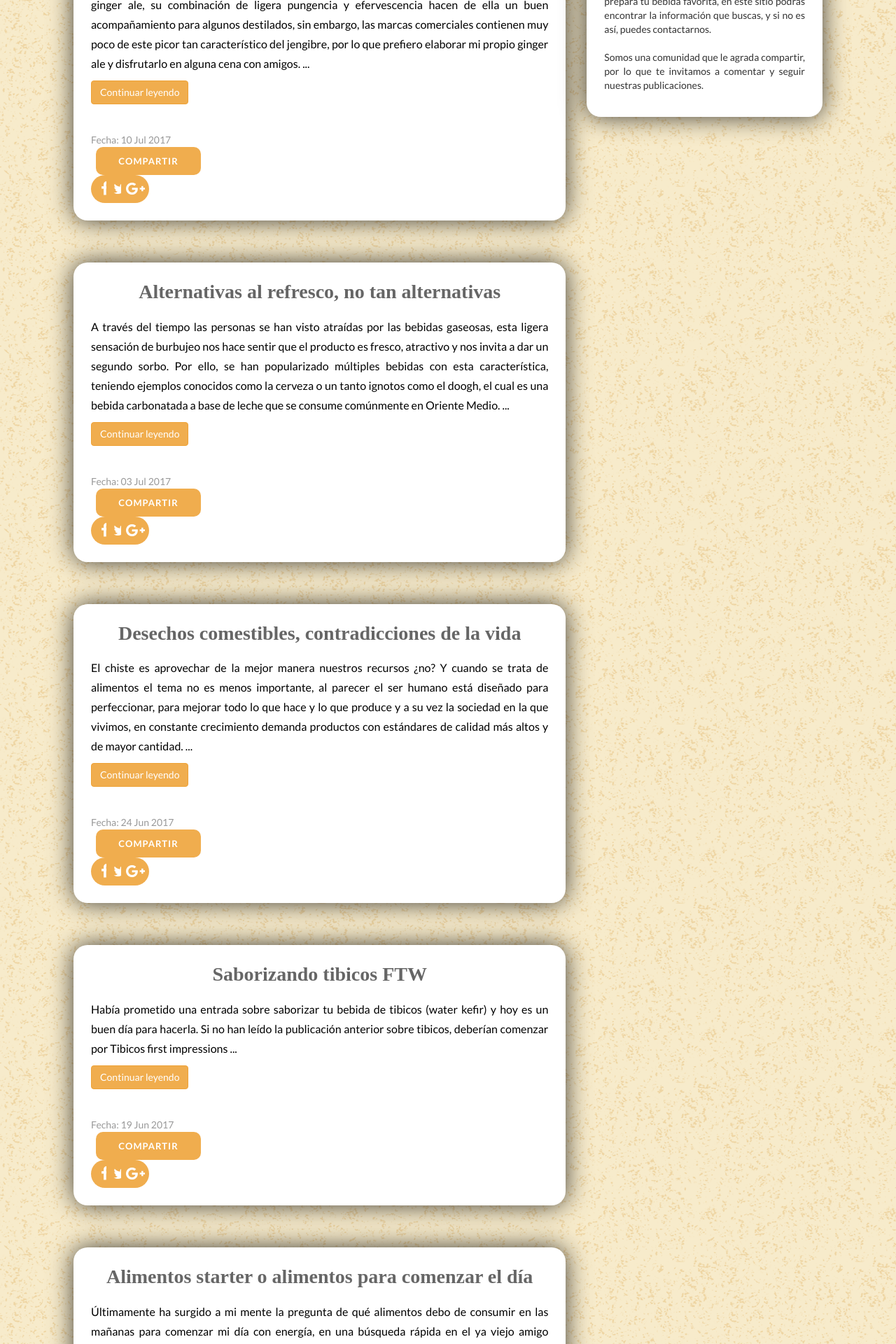
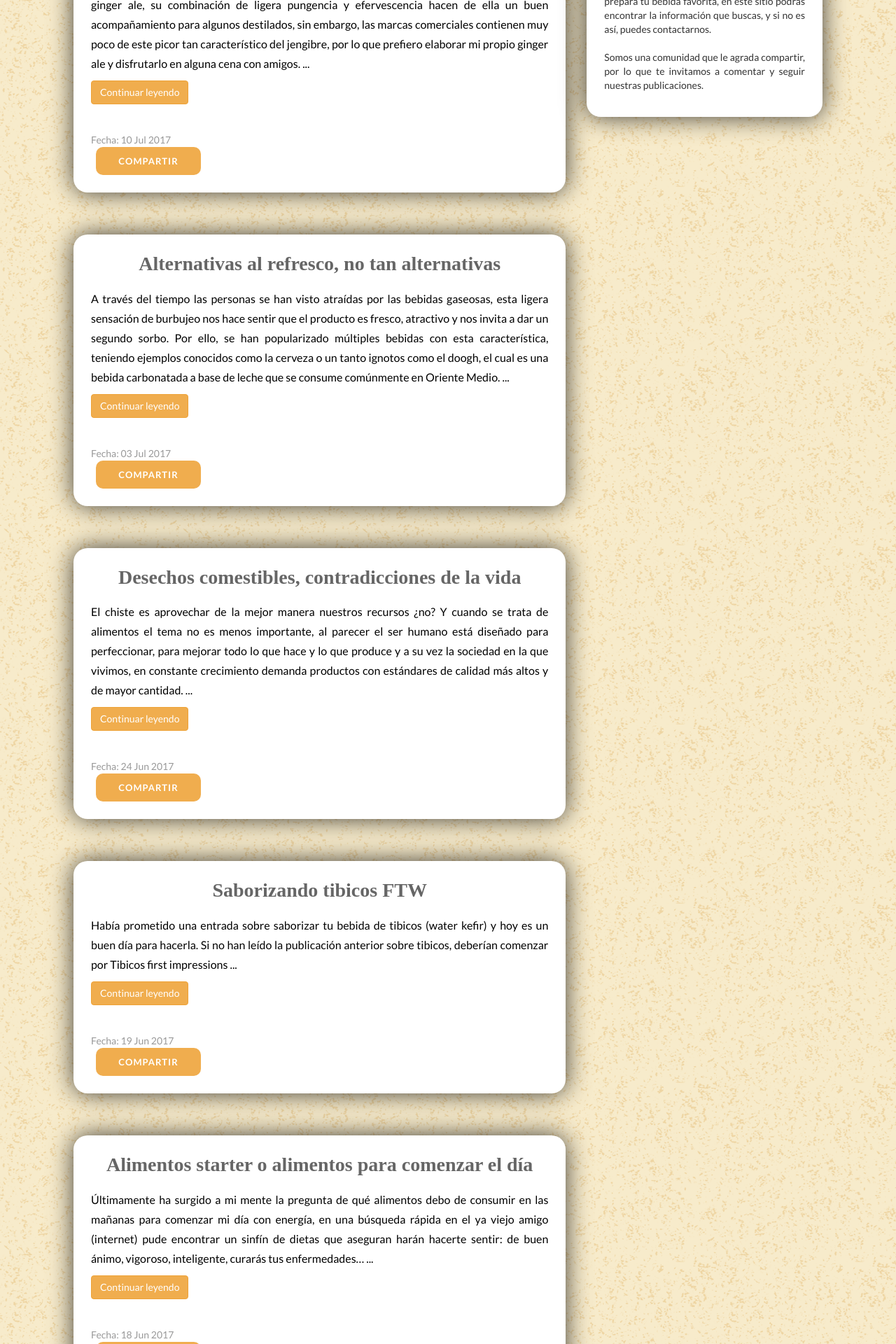
Before and after one commit to ScienceforNourishment/ScienceforNourishment.github.io, a Jekyll site: the page built from index.html, in a window 1280 px wide. Shown: the part 647-2567 px from the top of the page at 70% size. Built offline with Jekyll 4.4.1, drawn with Linux system fonts in a browser that asks for light colours; nearby versions of some CDN libraries; some web fonts are replaced; the list of posts is cut into pages by our own code.

Commit message:
Fixing social media icons

```diff
--- a/index.html
+++ b/index.html
@@ -35,7 +35,7 @@
                     <hr />
                     <div class="post-meta">
                         Fecha: <span itemprop="datePublished">{{post.date| date_to_string}}</span><br />
-                        <div class="share-icons hidden-md-down">
+                        <div class="share-icons hidden-md hidden-xs hidden-sm">
                             <div class="share">
                                 <div class="icon first">
                                     <a href="https://www.facebook.com/sharer/sharer.php?u={{ site.url }}{{post.url}}"
@@ -52,16 +52,16 @@
                                 <div class="label">Compartir</div>
                             </div>
                         </div>
-                        <div class="hidden-lg-up">
-                                <div class="icon first">
+                        <div class="hidden-lg hidden-xl">
+                                <div class="icon small-icon">
                                     <a href="https://www.facebook.com/sharer/sharer.php?u={{ site.url }}{{post.url}}"
                                     onclick="window.open(this.href, 'facebook-share','width=580,height=296');return false;"><i class="fa fa-facebook fb-tooltip"></i></a>
                                 </div>
-                                <div class="icon">
+                                <div class="icon small-icon">
                                     <a href="https://twitter.com/share?text={{post.title}}&amp;url={{ site.url }}{{post.url}}"
                                     onclick="window.open(this.href, 'twitter-share', 'width=550,height=235');return false;"><i class="fa fa-twitter tw-tooltip"></i></a>
                                 </div>
-                                <div class="icon last">
+                                <div class="icon small-icon">
                                     <a href="https://plus.google.com/share?url={{ site.url }}{{post.url}}"
                                     onclick="window.open(this.href, 'google-plus-share', 'width=490,height=530');return false;"><i class="fa fa-google-plus gp-tooltip"></i></a>
                                 </div>
```
Also changed, not shown: assets/css/all.css.
